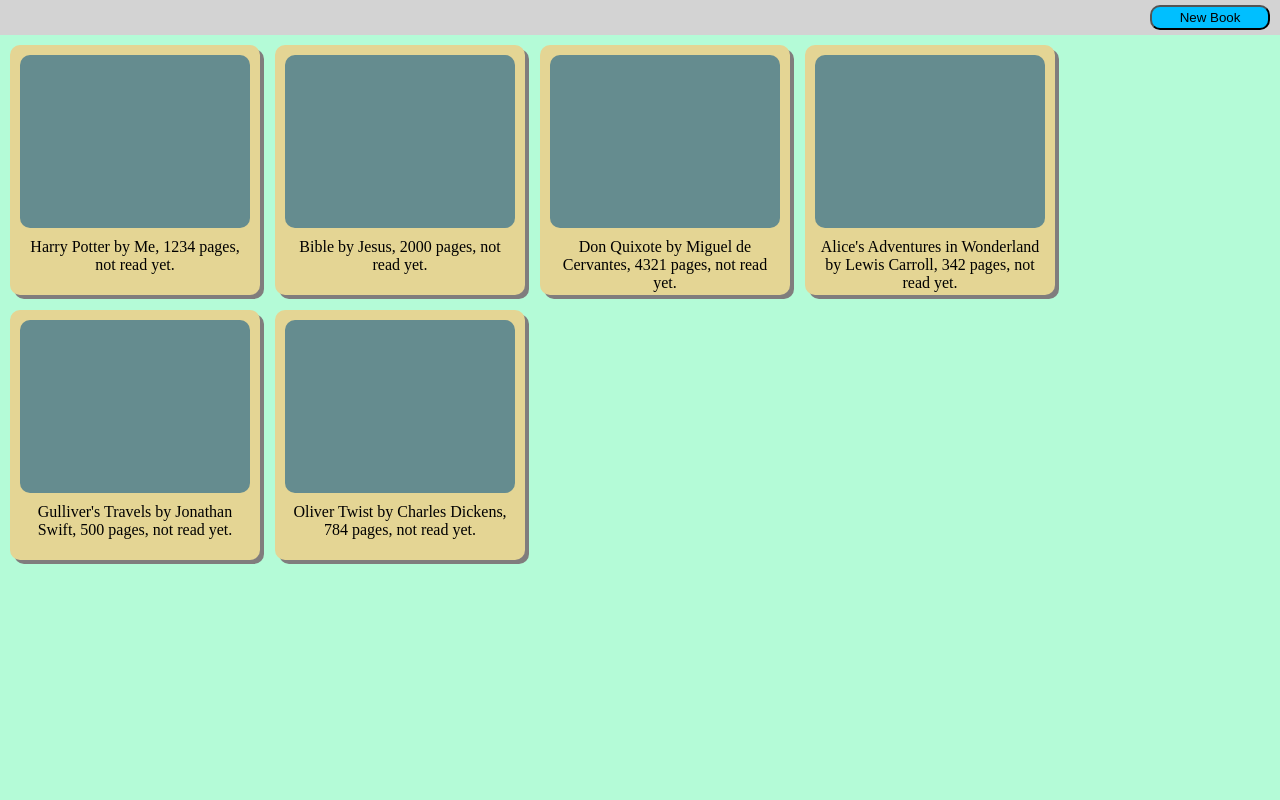
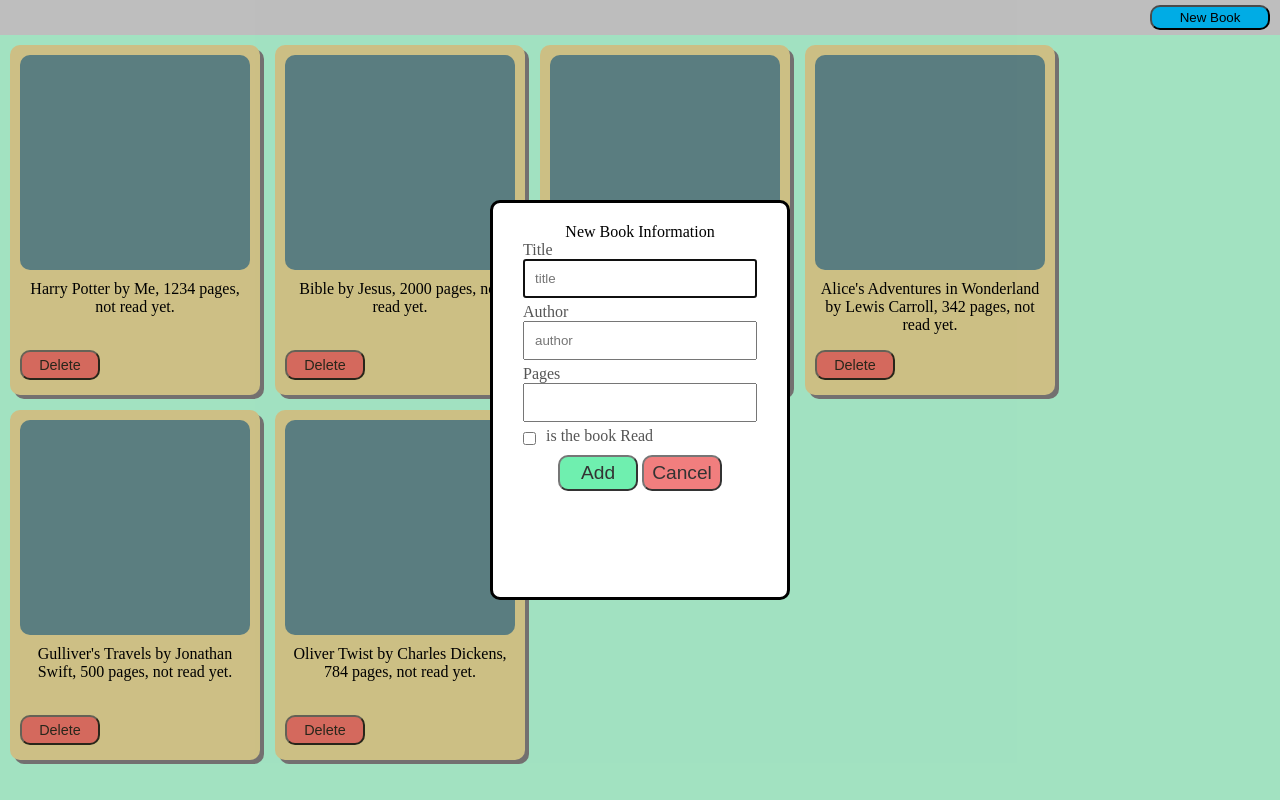
Before and after one commit to MiguelRony/JavaScript-Course, a plain HTML site: page Library/index.html in a window 1280 px wide. Both pictures are taken after a click on the button "New Book". Drawn offline with Linux system fonts and the light colour scheme.

Commit message:
Add new books and delete button

```diff
--- a/Library/index.html
+++ b/Library/index.html
@@ -12,6 +12,30 @@
             <button class="btn" id="newBook">New Book</button>
         </div>
         <div class="books-section" id="books-section"></div>
+        <dialog>
+            <p>New Book Information</p>
+            <form method="dialog" id="bookForm">
+                <div class="form-group">
+                    <label for="title">Title</label>
+                    <input type="text" name="title" placeholder="title" id="title" required>
+                </div>
+                <div class="form-group">
+                    <label for="author">Author</label>
+                    <input type="text" name="author" id="author" placeholder="author" required>
+                </div>
+                <div class="form-group">
+                    <label for="pages">Pages</label>
+                    <input type="number" name="pages" id="pages" required>
+                </div>
+                <div class="form-group checkbox">
+                    <input type="checkbox" name="read" id="read">
+                    <label for="read">is the book Read</label>
+                </div>
+                <button class="add" id="add">Add</button>
+                <button class="cancel" id="cancel">Cancel</button>
+
+            </form>
+        </dialog>
     </div>
     <script src="script.js"></script>
 </body>
--- a/Library/script.js
+++ b/Library/script.js
@@ -4,7 +4,7 @@
     this.title = title;
     this.author = author;
     this.pages = pages;
-    this.isRead = isRead
+    this.isRead = isRead;
 
     this.info = function(){
         return `${this.title} by ${this.author}, ${this.pages} pages, ${ isRead ? 'read' : 'not read yet'}.`;
@@ -28,16 +28,66 @@
     const card = document.createElement('div');
     const img = document.createElement('div');
     const info = document.createElement('div');
+    const btns = document.createElement('div');
+    const del = document.createElement('button');
+
+    del.addEventListener('click', () => {
+        const index = card.getAttribute('data-index');
+        myLibrary.splice(index, 1);
+        container.replaceChildren();
+        renderCards();
+    })
+
     card.className = 'card';
     img.className = 'img';
     info.className = 'info'
+    del.className = 'cancel'
+    del.textContent = "Delete";
 
     info.textContent = book.info();
     card.appendChild(img);
     card.appendChild(info);
+    btns.appendChild(del);
+    card.appendChild(btns);
     return card;
 }
 
-myLibrary.map((e) => {
-    container.appendChild(createCard(e));
-} )
+function renderCards(){
+    myLibrary.map((e, index) => {
+        const card = createCard(e);
+        card.setAttribute('data-index', index)
+        container.appendChild(card);
+    });
+}
+
+renderCards();
+
+const dialog = document.querySelector('dialog')
+const btn = document.getElementById('newBook');
+const add = document.getElementById('add');
+const cancel = document.getElementById('cancel');
+const form = document.getElementById('bookForm');
+
+cancel.addEventListener('click', (event) => {
+    event.preventDefault();
+    dialog.close()
+});
+
+btn.addEventListener('click', () => dialog.showModal());
+
+form.addEventListener('submit', (event) => {
+    event.preventDefault();
+
+    const title = form.elements['title'].value;
+    const author = form.elements['author'].value;
+    const pages = form.elements['pages'].value;
+    const read = form.elements['read'].checked;
+
+    container.replaceChildren();
+    addBookToLibrary(title, author, pages, read);
+    renderCards();
+});
+
+add.addEventListener('click', (e) => {
+    dialog.close()
+});
--- a/Library/styles.css
+++ b/Library/styles.css
@@ -39,7 +39,7 @@
 }
 
 .card{
-    min-height: 250px;
+    min-height: 350px;
     background-color: #e4d594;
     border: black;
     border-radius: 10px;
@@ -53,11 +53,75 @@
 
 .img{
     background-color: rgb(101, 140, 143);
-    min-height: 75%;
+    min-height: 65%;
     border-radius: 10px;
     border: black;
 }
 
 .info{
     text-align: center;
+    height: 60px;
 }
+
+dialog{
+    background-color: #fff;
+    padding: 20px 30px;
+    border-radius: 10px;
+    text-align: center;
+    align-self: center;
+    justify-self: center ;
+    width: 300px;
+    height: 400px;
+    transition: 0.2s ease-in-out;
+}
+
+.form-group{
+    margin-bottom: 5px;
+    text-align: left;
+}
+
+.form-group label{
+    margin-bottom: 5px;
+    color: #555;
+}
+
+input[type="text"],
+input[type="number"]{
+    width: 100%;
+    padding: 10px;
+}
+
+.form-group.checkbox{
+    display: flex;
+    align-items: center;
+}
+
+.checkbox input[type="checkbox"]{
+    margin-right: 10px;
+}
+
+.add,
+.cancel{
+    width: 80px;
+    border-radius: 10px;
+    padding: 5px;
+    font-size: 1.2em;
+    opacity: 0.8;
+}
+
+.add{
+    background-color: #4beb9b;
+}
+
+.cancel{
+    background-color: rgb(238, 94, 94);
+}
+
+.add:hover,
+.cancel:hover{
+    opacity: 1;
+}
+
+.card button{
+    font-size: 0.9em;
+}
```
